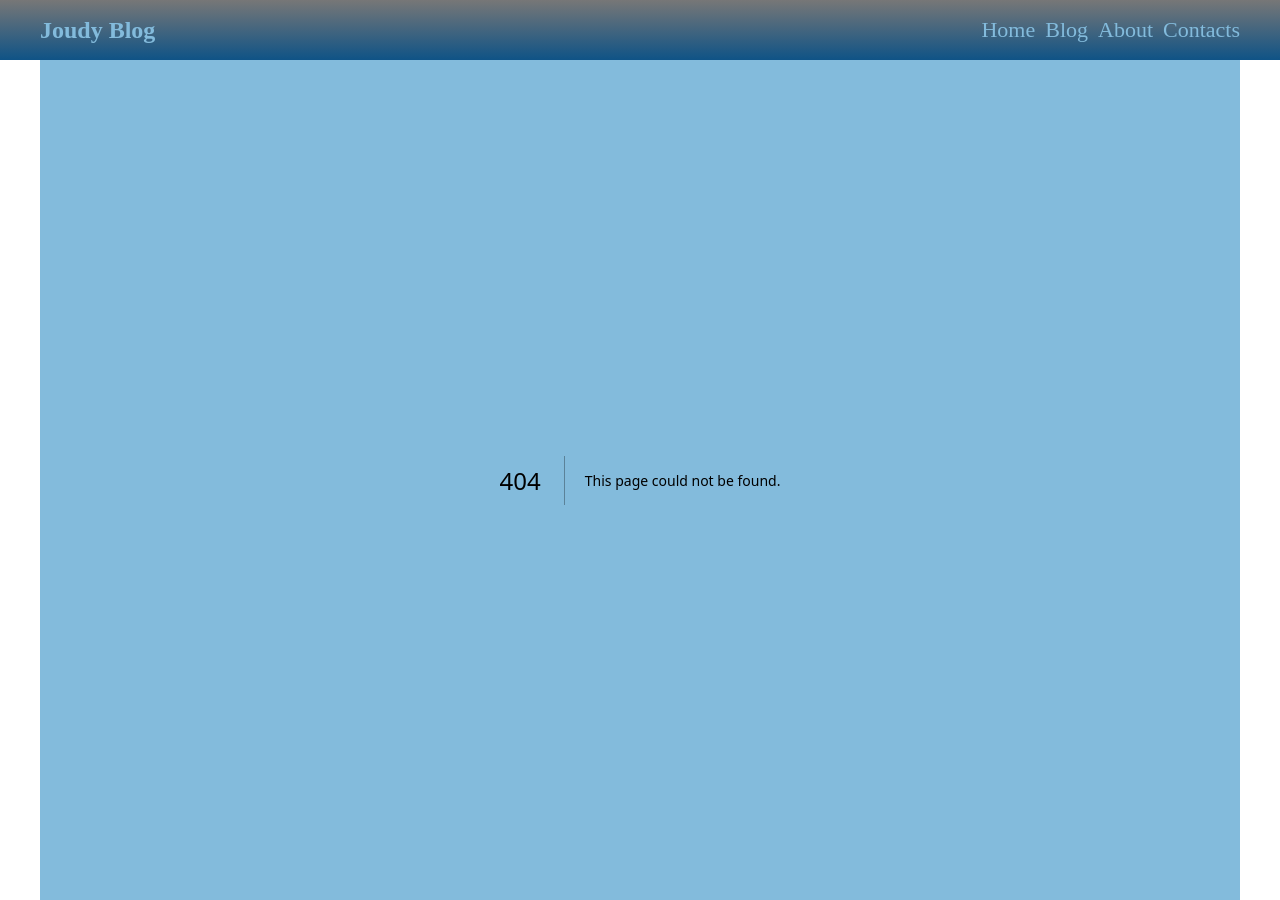
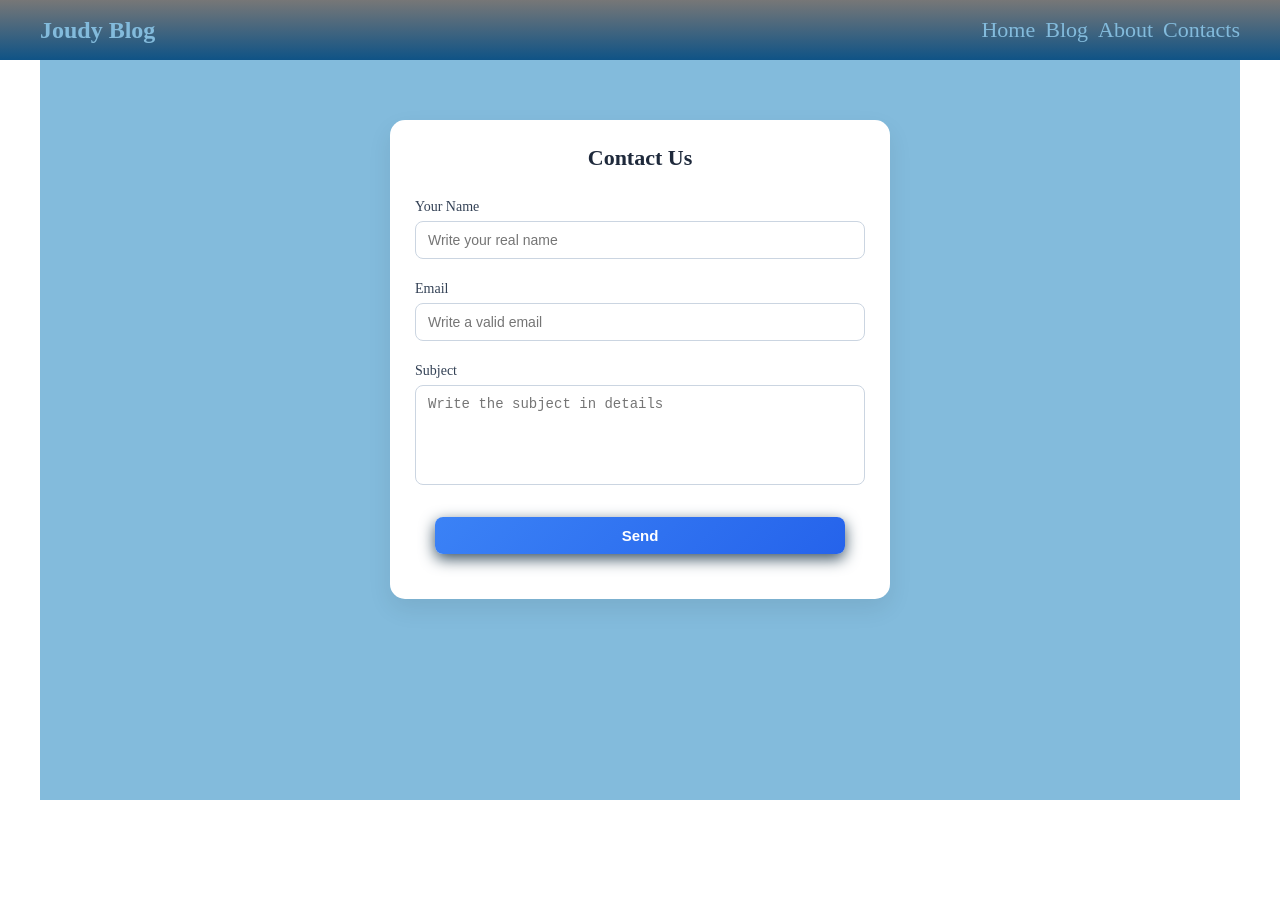
Before and after one commit to joudyjoudy/joudy-blog, a Next.js app: page /contacts in a window 1280 px wide. Before the commit this address had no page. After the commit the page ends 800 px from the top, so only its background shows below. Built offline with nearby package versions, Linux system fonts and the light colour scheme.

Commit message:
add new ubdats

```diff
--- a/src/Components/Home/Welcome.module.css
+++ b/src/Components/Home/Welcome.module.css
@@ -37,7 +37,7 @@
 
 
 .buttons {
-    margin-top: 5px;
+    margin-top: 3px;
     display: flex;
     gap: 15px;
 }
--- /dev/null
+++ b/src/app/contacts/page.jsx
@@ -0,0 +1,103 @@
+"use client";
+
+import Button from "@/Components/UiElements/Button";
+import { useState } from "react";
+import classes from "./page.module.css";
+
+export default function ContactsPage() {
+  const [name, setName] = useState("");
+  const [nameError, setNameError] = useState("");
+  const [email, setEmail] = useState("");
+  const [emailError, setEmailError] = useState("");
+  const [subject, setSubject] = useState("");
+  const [subjectError, setSubjectError] = useState("");
+
+  const handleSubmit = (e) => {
+    e.preventDefault();
+
+    // send to an api
+    console.log(name, email, subject);
+
+    if (
+      name.trim().length === 0 ||
+      !email.trim().includes("@") ||
+      subject.trim().length < 5
+    ) {
+      if (name.trim().length === 0) {
+        setNameError("Please provide a valid name!");
+      }
+
+      if (!email.trim().includes("@")) {
+        setEmailError("Please provide a valid email!");
+      }
+
+      if (subject.trim().length < 5) {
+        setSubjectError("Subject should be at least 5 chars!");
+      }
+
+      return;
+    }
+
+    setName("");
+    setEmail("");
+    setSubject("");
+  };
+
+  return (
+    <form onSubmit={handleSubmit} className={classes["contact-form"]}>
+      <h3>Contact Us</h3>
+
+      <div className={classes["form-input"]}>
+        <label htmlFor="name">Your Name</label>
+        <input
+          type="text"
+          id="name"
+          placeholder="Write your real name"
+          onChange={(e) => {
+            setName(e.target.value);
+            if (e.target.value.trim().length > 0) {
+              setNameError("");
+            }
+          }}
+          value={name}
+        />
+        <p className={classes["error"]}>{nameError}</p>
+      </div>
+
+      <div className={classes["form-input"]}>
+        <label htmlFor="email">Email</label>
+        <input
+          type="email"
+          id="email"
+          placeholder="Write a valid email"
+          onChange={(e) => {
+            setEmail(e.target.value);
+            if (e.target.value.trim().includes("@")) {
+              setEmailError("");
+            }
+          }}
+          value={email}
+        />
+        <p className={classes["error"]}>{emailError}</p>
+      </div>
+
+      <div className={classes["form-input"]}>
+        <label htmlFor="subject">Subject</label>
+        <textarea
+          id="subject"
+          placeholder="Write the subject in details"
+          onChange={(e) => {
+            setSubject(e.target.value);
+            if (e.target.value.trim().length >= 5) {
+              setSubjectError("");
+            }
+          }}
+          value={subject}
+        ></textarea>
+        <p className={classes["error"]}>{subjectError}</p>
+      </div>
+
+      <Button className={classes["btn"]}>Send</Button>
+    </form>
+  );
+}
--- /dev/null
+++ b/src/app/contacts/page.module.css
@@ -0,0 +1,81 @@
+.contact-form {
+  width: 100%;
+  max-width: 500px;
+  margin: 40px auto;
+  padding: 25px;
+  display: flex;
+  flex-direction: column;
+  gap: 18px;
+
+  background: #ffffff;
+  border-radius: 15px;
+  box-shadow: 0 10px 25px rgba(0, 0, 0, 0.08);
+}
+
+.contact-form h3 {
+  text-align: center;
+  margin-bottom: 10px;
+  font-size: 22px;
+  color: #1e293b;
+}
+
+.form-input {
+  display: flex;
+  flex-direction: column;
+  gap: 6px;
+}
+
+.form-input label {
+  font-size: 14px;
+  font-weight: 500;
+  color: #334155;
+}
+
+.form-input input,
+.form-input textarea {
+  padding: 10px 12px;
+  border-radius: 8px;
+  border: 1px solid #cbd5e1;
+  font-size: 14px;
+  outline: none;
+  transition: 0.3s ease;
+}
+
+.form-input textarea {
+  min-height: 100px;
+  resize: none;
+}
+
+.form-input input:focus,
+.form-input textarea:focus {
+  border-color: #3b82f6;
+  box-shadow: 0 0 0 2px rgba(59, 130, 246, 0.2);
+}
+
+.error {
+  color: #ef4444;
+  font-size: 12px;
+  margin-top: -2px;
+}
+
+.btn {
+  margin-top: 10px;
+  padding: 10px;
+  border-radius: 8px;
+  border: none;
+  background: linear-gradient(135deg, #3b82f6, #2563eb);
+  color: white;
+  font-size: 15px;
+  font-weight: 600;
+  cursor: pointer;
+  transition: 0.3s ease;
+}
+
+.btn:hover {
+  transform: translateY(-2px);
+  box-shadow: 0 8px 18px rgba(37, 99, 235, 0.3);
+}
+
+.btn:active {
+  transform: scale(0.98);
+}
--- a/src/app/page.jsx
+++ b/src/app/page.jsx
@@ -1,5 +1,4 @@
 import Welcome from "@/Components/Home/Welcome";
-import Button from "@/Components/UiElements/Button";
 
 export default function Home() {
   return (
```
